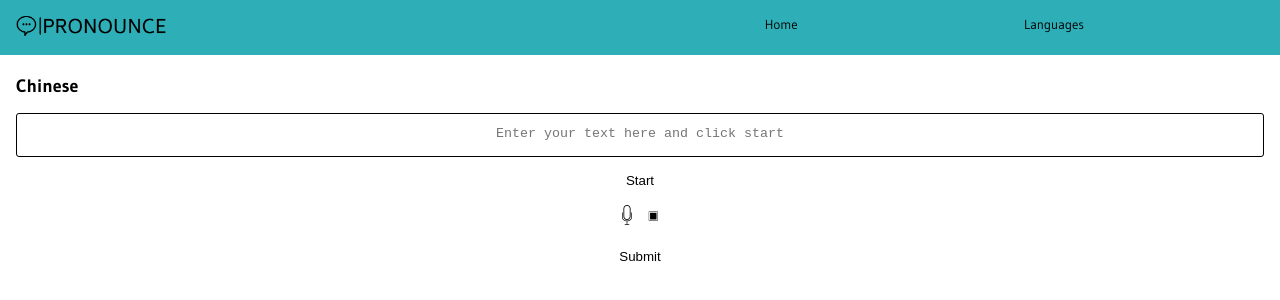
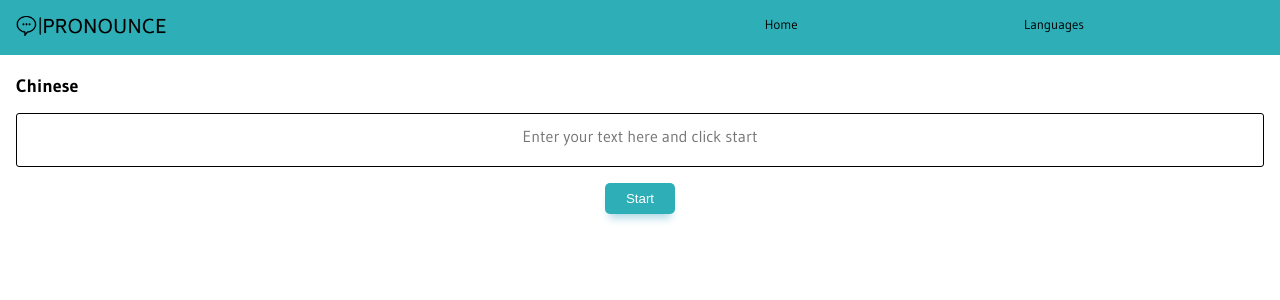
Before and after one commit to ChathurikaAJ/chathurika-jayakody-pronounce, a React (Create React App) app: page /language/chinese in a window 1280 px wide. Shown: the top 300 px of the page. Built offline with nearby package versions, Linux system fonts and the light colour scheme; no server answers.

Commit message:
Update language page styles

```diff
--- a/src/components/Recorder/Recorder.scss
+++ b/src/components/Recorder/Recorder.scss
@@ -8,14 +8,14 @@
     // }
 
     &__mic-icon{
-        width: 10px;
+        width: 15px;
         margin-top: 1rem;
         &:hover{
             cursor: pointer;
         }
     }
     &__stop-icon{
-        width: 10px;
+        width: 15px;
         margin-left: 1rem;
         padding-bottom: 0.25rem;
         &:hover{
@@ -24,7 +24,7 @@
 
     }
     &__play-icon{
-        width: 10px;
+        width: 15px;
         margin-left: 1rem;
         padding-bottom: 0.25rem;
         &:hover{
--- a/src/components/Submit/Submit.scss
+++ b/src/components/Submit/Submit.scss
@@ -1,8 +1,17 @@
 .submit{
     text-align: center;
-    margin-top: 1rem;
 
     &__button{
+        width: 70px;
+        align-self: center;
+        margin-top: 1rem;
+        background-color: #2EAEB7;
+        margin-bottom: 1rem;
+        padding: 0.5rem 0;
+        color: white;
+        border-radius: 5px;
+        box-shadow: 0 8px 8px -4px lightblue;
+
         &:hover{
             cursor: pointer;
         }
--- a/src/components/UserTextForm/UserTextForm.js
+++ b/src/components/UserTextForm/UserTextForm.js
@@ -6,13 +6,14 @@ import speakerIcon from '../../assets/icons/speaker.png'
 
 const baseURL = 'http://localhost:8080/languages/'
 
-export default function UserTextForm(){
+export default function UserTextForm({setTextSubmitted}){
     const [displaySpeaker,setDisplaySpeaker] = useState(false)
     const [disableSubmit,setDisableSubmit] = useState(false)
     const {languageId} = useParams()
 
     const handleSubmit = (event) => {
         event.preventDefault()
+        setTextSubmitted(true)//move after axios post
 
         const textDetails = {
             language: languageId,
@@ -22,6 +23,7 @@ export default function UserTextForm(){
             .then(()=>{
                 setDisableSubmit(true)
                 setDisplaySpeaker(true)
+
             })
             .catch((error)=>{
                 console.log(error);
@@ -43,6 +45,7 @@ export default function UserTextForm(){
     }
 
 
+
     return(
         <div className='language__container'>
             <form onSubmit={handleSubmit} className='language__form'>
--- a/src/components/UserTextForm/UserTextForm.scss
+++ b/src/components/UserTextForm/UserTextForm.scss
@@ -17,27 +17,42 @@
             overflow: hidden;
             border: solid black 1px;
             border-radius: 3px;
+            font-family: inherit;
+            font-size: inherit;
 
             &:focus {
                 outline: none;//remove default outline
                 border: 2px #DF5C28 solid;
             }
 
+
+
         }
 
 
         &-start{
-            width: 50px;
+            width: 70px;
             align-self: center;
             margin-top: 1rem;
+            background-color: #2EAEB7;
+            margin-bottom: 1rem;
+            padding: 0.5rem 0;
+            color: white;
+            border-radius: 5px;
+            box-shadow: 0 8px 8px -4px lightblue;
+
             &:hover{
                 cursor: pointer;
             }
+
+
         }
     }
 
     &__speaker{
-        width: 15px;
+        width: 25px;
+        margin-left: 1rem;
+        margin-bottom: -0.4rem;
         &:hover{
             cursor: pointer;
         }
--- a/src/pages/LanguagePage/LanguagePage.js
+++ b/src/pages/LanguagePage/LanguagePage.js
@@ -14,6 +14,7 @@ export default function LanguagePage(){
     const [result,setResult] = useState(null)
     const {languageId} = useParams()
     const [heroImage, setHeroImage] = useState('')
+    const [textSubmitted, setTextSubmitted] = useState(false)
 
     useEffect(()=>{
         if(languageId==='english'){
@@ -33,10 +34,10 @@ export default function LanguagePage(){
 
             <div className='language-page__main'>
                 <h1>{languageId.charAt(0).toUpperCase()+languageId.slice(1)}</h1>
-                <UserTextForm />
-                <Recorder setResult={setResult}/>
+                <UserTextForm setTextSubmitted={setTextSubmitted}/>
+                {textSubmitted && <Recorder setResult={setResult}/>}
                 {result && <Result result={result}/>}
-                <Submit setResult={setResult}/>
+                {textSubmitted &&<Submit setResult={setResult}/>}
             </div>
 
         </div>
```
Also changed, not shown: src/assets/icons/speaker.png.
